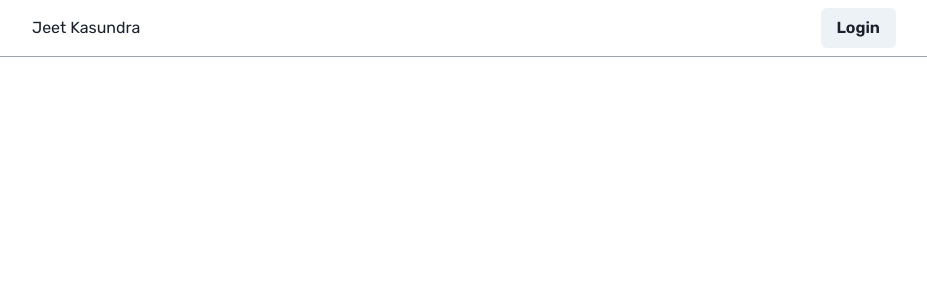
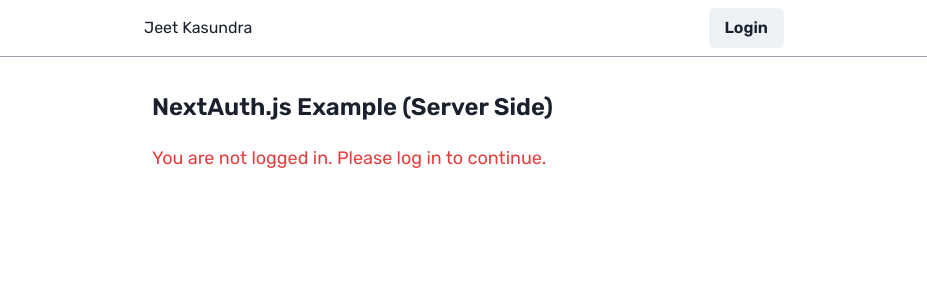
Before and after one commit to kasundraJeet/next-auth-app, a Next.js app: page / in a window 1280 px wide. Shown: the top 300 px of the page, without its empty margins (176-1103 px from the left). Built offline with nearby package versions, Linux system fonts and the light colour scheme; no server answers.

Commit message:
set user session detail

```diff
--- a/app/components/layout/LayoutHeader.jsx
+++ b/app/components/layout/LayoutHeader.jsx
@@ -1,17 +1,78 @@
-import { Box, Container, Flex , Avatar, Button } from "@chakra-ui/react";
-import { useSession } from "next-auth/react";
+import {
+  Box,
+  Container,
+  Flex,
+  Avatar,
+  Button,
+  Menu,
+  MenuButton,
+  MenuList,
+  MenuItem,
+  HStack,
+  Text,
+  Stack,
+} from "@chakra-ui/react";
+import { useSession , signOut} from "next-auth/react";
 
 export default function Header() {
   const { data: session } = useSession();
   return (
     <Box as="header" width="100%" py={2}>
-      <Container maxW="4xl">
+      <Container maxW="2xl">
         <Flex justifyContent="space-between" alignItems="center">
           <h2>Jeet Kasundra</h2>
-          {session ?
-            <Avatar size='sm'  name={session.user?.name} src={session.user?.image} /> : <Button colorScheme="gray">Login</Button>}
+          {session ? (
+            <HStack spacing={3}>
+              <Text fontSize="md">{session.user?.email}</Text>
+              <Menu>
+                <MenuButton>
+                  <Avatar
+                    size="sm"
+                    name={session.user?.name}
+                    src={session.user?.image}
+                  />
+                </MenuButton>
+                <MenuList marginTop={1}>
+                  <MenuItem>
+                    <Stack spacing={0}>
+                        <Text fontSize="sm" color="black">{session.user?.name}</Text>
+                        <Text fontSize="xs" color="gray">{session.user?.email}</Text>
+                    </Stack>
+                  </MenuItem>
+                  <MenuItem color="red" icon={<LogOutIcon />} onClick={() => signOut()}>
+                    Log Out
+                  </MenuItem>
+                </MenuList>
+              </Menu>
+            </HStack>
+          ) : (
+            <Button as="a" href="/login" colorScheme="gray">
+              Login
+            </Button>
+          )}
         </Flex>
       </Container>
     </Box>
   );
 }
+
+function LogOutIcon() {
+  return (
+    <svg
+      xmlns="http://www.w3.org/2000/svg"
+      width="24"
+      height="24"
+      viewBox="0 0 24 24"
+      fill="none"
+      stroke="currentColor"
+      stroke-width="2"
+      stroke-linecap="round"
+      stroke-linejoin="round"
+      class="lucide lucide-log-out"
+    >
+      <path d="M9 21H5a2 2 0 0 1-2-2V5a2 2 0 0 1 2-2h4" />
+      <polyline points="16 17 21 12 16 7" />
+      <line x1="21" x2="9" y1="12" y2="12" />
+    </svg>
+  );
+}
--- a/app/page.js
+++ b/app/page.js
@@ -1,10 +1,36 @@
-'use client'
-import {LayoutWrapper} from "@/components/layout"
+"use client";
+import { LayoutWrapper } from "@/components/layout";
+import { Box, Container, Stack, Text } from "@chakra-ui/react";
+import { useSession } from "next-auth/react";
 
 export default function Home() {
+  const { data: session } = useSession();
+  console.log(session)
   return (
     <LayoutWrapper>
-
+      <Container maxWidth="2xl">
+        <Box py={8} px={2}>
+          <Stack spacing={8}>
+            <Stack spacing={3}>
+              <Text as="h1" fontWeight="600" fontSize="x-large">
+                NextAuth.js Example (Server Side)
+              </Text>
+              {session ? (
+                <Text as="h2" fontSize="md">
+                  Hello, {session.user?.name}! You have successfully logged in.
+                </Text>
+              ) : (
+                <Box py={2}>
+                  <Text as="h2" fontSize="lg" color="red.500">
+                    You are not logged in. Please log in to continue.
+                  </Text>
+                </Box>
+              )}
+            </Stack>
+            {session ?  <pre>{JSON.stringify(session, null, 2)}</pre> : null }
+          </Stack>
+        </Box>
+      </Container>
     </LayoutWrapper>
   );
 }
```
